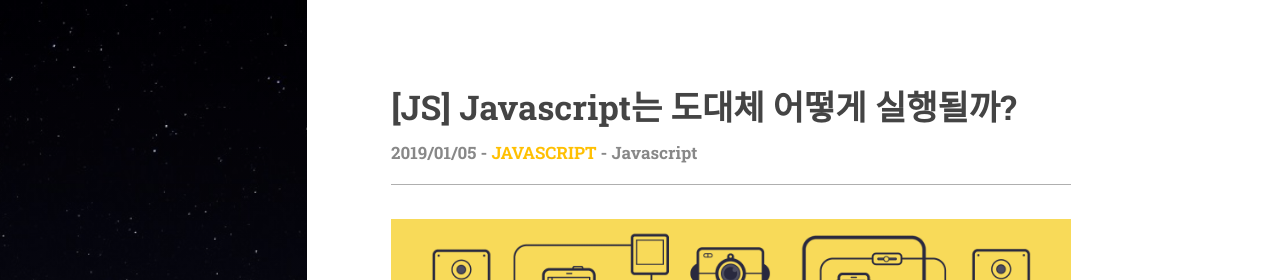
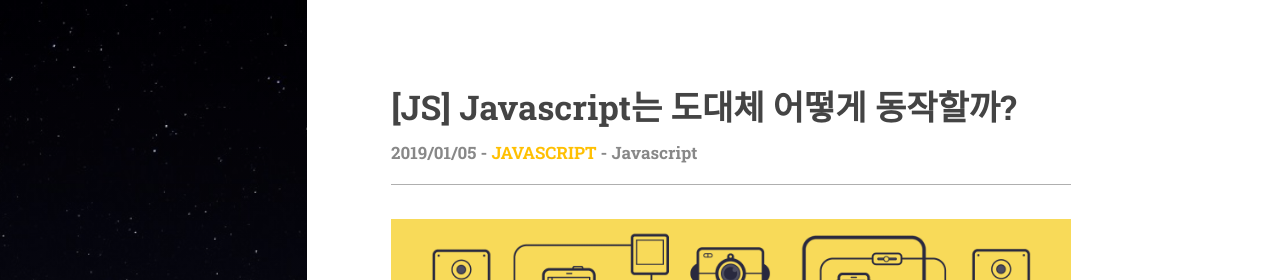
Before and after one commit to huurray/huurray.github.io, a Jekyll site: the page built from _posts/2019-01-05-js-callStack.md, in a window 1280 px wide and 900 px high. Shown: the top 280 px of the window. Built offline with Jekyll 4.4.1, drawn with Linux system fonts in a browser that asks for light colours; some web fonts are replaced; comment, search, counter and statistics services are not loaded.

Commit message:
callStack

```diff
--- a/_posts/2019-01-05-js-callStack.md
+++ b/_posts/2019-01-05-js-callStack.md
@@ -1,7 +1,7 @@
 ---
 layout: post
 comments: true
-title: '[JS] Javascript는 도대체 어떻게 실행될까?'
+title: '[JS] Javascript는 도대체 어떻게 동작할까?'
 categories: [js]
 tags: [javascript]
 date: 2019-01-05
```
